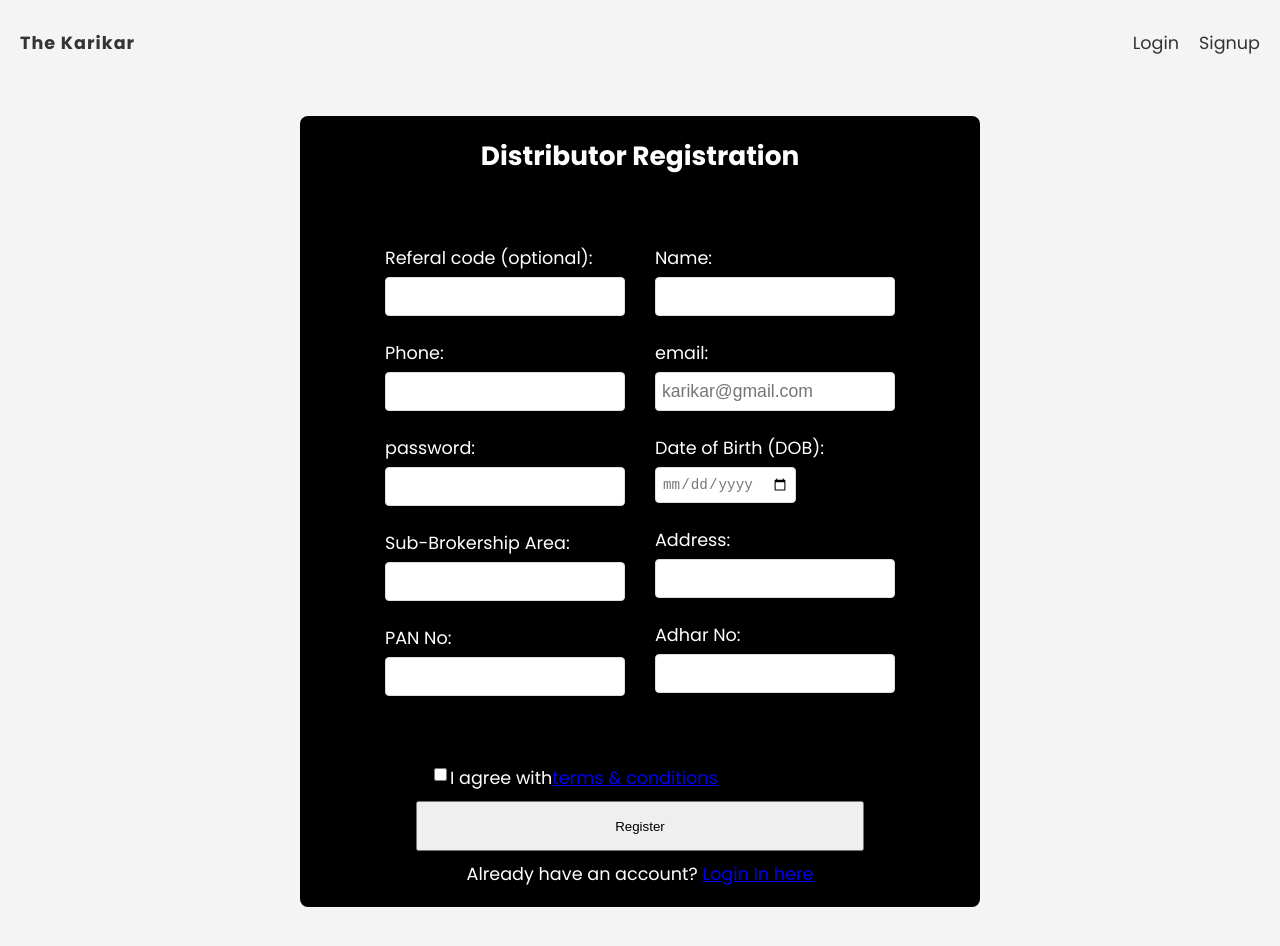
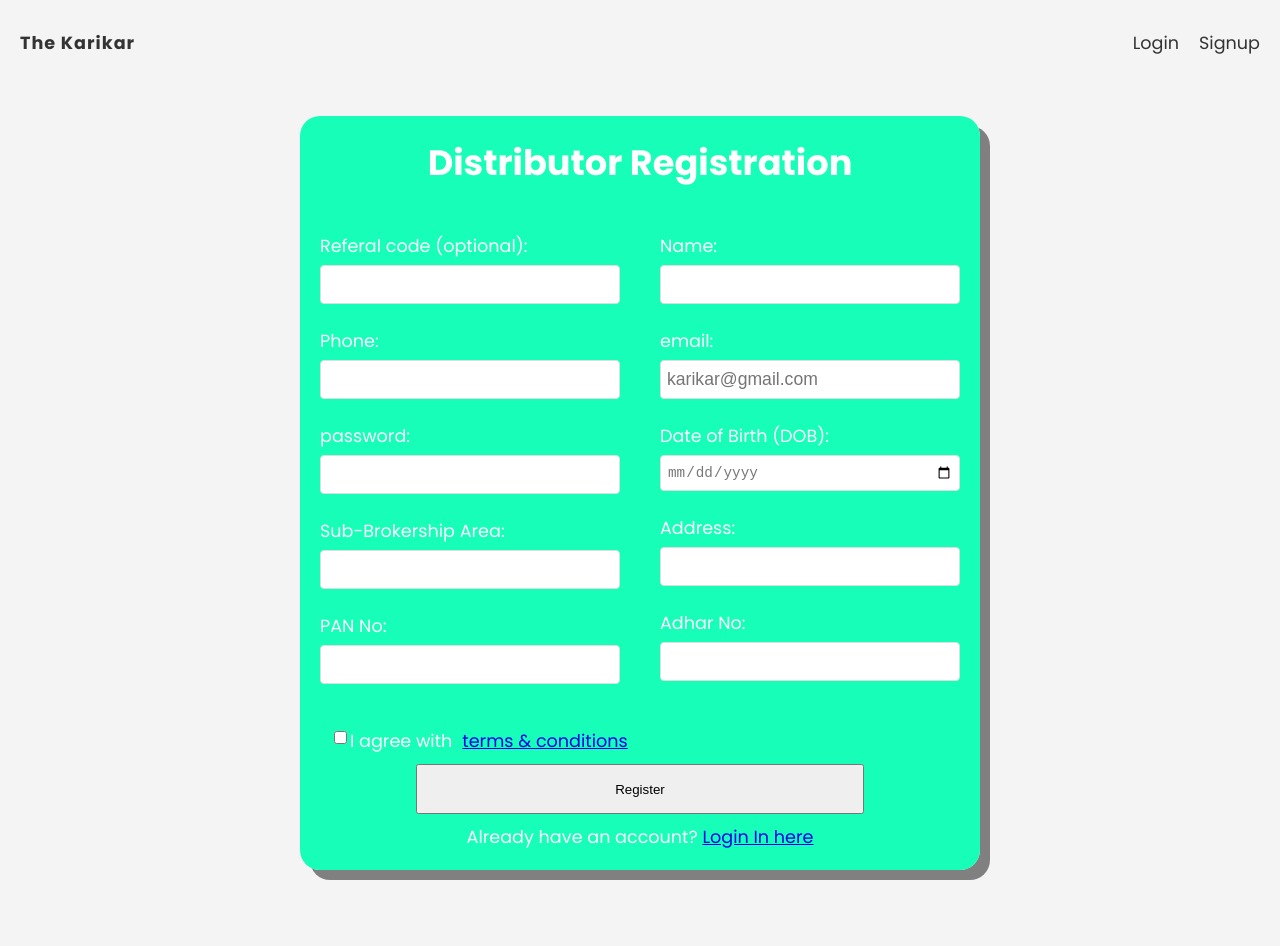
Before and after one commit to swatantragoswami09/karikarEduWealth, a React (Create React App) app: page /signup in a window 1280 px wide. Shown: the top 946 px of the page. After the commit the page ends 920 px from the top, so only its background shows below. Built offline with nearby package versions, Linux system fonts and the light colour scheme; no server answers.

Commit message:
updated css by skg

```diff
--- a/package.json
+++ b/package.json
@@ -3,10 +3,14 @@
   "version": "0.1.0",
   "private": true,
   "dependencies": {
+    "@emotion/react": "^11.7.1",
+    "@emotion/styled": "^11.6.0",
+    "@mui/material": "^5.2.7",
     "@testing-library/jest-dom": "^5.16.1",
     "@testing-library/react": "^12.1.2",
     "@testing-library/user-event": "^13.5.0",
     "firebase": "^8.5.0",
+    "material-ui": "^0.20.2",
     "react": "^17.0.2",
     "react-dom": "^17.0.2",
     "react-router-dom": "^5.3.0",
--- a/src/context/AuthContext.js
+++ b/src/context/AuthContext.js
@@ -28,6 +28,7 @@ export const AuthContextProvider = ({ children }) => {
         type: "AUTH_IS_READY",
         payload: user,
       });
+      // console.log(unsub);
       unsub();
     });
   }, []);
--- a/src/hooks/useSignup.js
+++ b/src/hooks/useSignup.js
@@ -31,7 +31,7 @@ export const useSignup = () => {
         email,
         password
       );
-      console.log(res.user);
+      // console.log(res.user);
 
       if (!res) {
         throw new Error("Could not complete signup");
@@ -43,12 +43,12 @@ export const useSignup = () => {
       // const imgUrl = await img.ref.getDownloadURL();
 
       // add display name to user
-      // await res.user.updateProfile({ displayName, photoURL: imgUrl });
+      await res.user.updateProfile({ displayName: name });
 
       // create a user document
       await projectFirestore.collection("users").doc(res.user.uid).set({
         online: true,
-        name: name,
+        displayName: name,
         phone: phone,
         subBrokershipArea: subBrokershipArea,
         address: address,
--- a/src/pages/dashboard/Dashboard.js
+++ b/src/pages/dashboard/Dashboard.js
@@ -1,17 +1,39 @@
 import { useLogout } from "../../hooks/useLogout";
-import LoadingSpinner from "../../LoadingSpinner/LoadingSpinner";
+import LoadingSpinner from "../../common/LoadingSpinner/LoadingSpinner";
+import { useAuthContext } from "../../hooks/useAuthContext";
+import { useSignup } from "../../hooks/useSignup";
+import CommonSnackbar from "../../common/Snackbar";
 
 export default function Dashboard() {
-  const { logout, isPending } = useLogout();
+  const { logout } = useLogout();
+  const { user } = useAuthContext();
+  const { signup, isPending, error } = useSignup();
   // if (isPending) {
   //   return <LoadingSpinner />;
   // }
+  console.log("user==>", user.displayName);
+  let snackbar;
+  if (isPending) {
+    return <LoadingSpinner />;
+  }
+  if (!isPending && !error) {
+    snackbar = (
+      <CommonSnackbar
+        message={`${user.displayName} Login successfully`}
+        statusCode="200"
+      />
+    );
+  }
+  if (!isPending && error) {
+    snackbar = <CommonSnackbar message={error} statusCode="400" />;
+  }
   return (
     <div>
       {isPending && <LoadingSpinner />}
 
       <h3> Dashboard Page</h3>
       <p>User login successfully!</p>
+      {user && snackbar}
     </div>
   );
 }
--- a/src/pages/forget/Forget.css
+++ b/src/pages/forget/Forget.css
@@ -4,8 +4,9 @@
   width: 450px;
   padding: 40px;
   border: 1px solid #ddd;
-  background: rgb(0, 0, 0);
-  border-radius: 5px;
+  background-color: #00ffb3;
+  box-shadow: 10px 10px grey;
+  border-radius: 20px;
   color: white;
   text-align: left;
 }
--- a/src/pages/login/Login.css
+++ b/src/pages/login/Login.css
@@ -1,11 +1,12 @@
 .auth-form {
-  max-width: 700px;
+  /* max-width: 700px; */
   margin: 60px auto;
   width: 450px;
   padding: 40px;
   border: 1px solid #ddd;
-  background: rgb(0, 0, 0);
-  border-radius: 5px;
+  background-color: #00ffb3;
+  box-shadow: 10px 10px grey;
+  border-radius: 20px;
   color: white;
   text-align: left;
   /* box-shadow: 10px 10px 5px grey; */
--- a/src/pages/signup/Signup.css
+++ b/src/pages/signup/Signup.css
@@ -1,45 +1,34 @@
 .signup-form {
-  /* max-width: 700px; */
-  border-radius: 10px;
-  padding: 30px;
   display: flex;
-  /* flex-direction: row; */
-  /* border: 1px solid black; */
-  width: fit-content;
   justify-content: center;
-  /* margin-left: 30%; */
-  margin: auto;
   text-align: left;
-  background-color: black;
-  color: white;
 }
 .right-content,
 .left-content {
-  margin: 15px;
+  margin: 20px;
 }
-.main-container{
-  background-color:  black;
+.main-container {
+  background-color: #00ffb3e8;
   color: white;
-  /* width: 400px; */
-  border-radius: 8px;
-  bottom: 100px;
-  margin:auto;
+  border-radius: 20px;
+  bottom: 10px;
+  margin: auto;
   width: 50%;
-/* border: 5px solid #FFFF00; */
   position: relative;
   bottom: 50px;
   padding: 20px;
   align-items: center;
   justify-content: center;
+  box-shadow: 10px 10px grey;
 }
 
-.signup-btn{
+.signup-btn {
   width: 70%;
   margin: 15px;
   height: 50px;
 }
 
-span{
+span {
   display: flex;
   flex-direction: row;
   text-align: left;
@@ -47,10 +36,12 @@ span{
   /* margin-left: 90px; */
 }
 
-.termsAndCondition{
-  margin-left: 110px;
+.termsAndCondition {
+  margin-left: 10px;
 }
-input,p,Link{
+input,
+p,
+Link {
   margin: 0x 3px;
   width: fit-content;
 }
--- a/src/pages/signup/Signup.js
+++ b/src/pages/signup/Signup.js
@@ -1,10 +1,11 @@
 import { useState } from "react";
-// import "./Signup.css";
+import "./Signup.css";
 import { useSignup } from "../../hooks/useSignup";
 import { Link } from "react-router-dom";
 import LoadingSpinner from "../../common/LoadingSpinner/LoadingSpinner";
 import CommonSnackbar from "../../common/Snackbar";
 import "./Signup.css";
+import { useAuthContext } from "../../hooks/useAuthContext";
 
 export default function Signup() {
   const [referalCode, setReferalCode] = useState("");
@@ -18,6 +19,7 @@ export default function Signup() {
   const [pan, setPan] = useState("");
   const [adhar, setAdhar] = useState("");
   const [termAndCondition, setTermAndCondition] = useState(false);
+  const { user } = useAuthContext();
 
   const { signup, isPending, error } = useSignup();
 
@@ -53,19 +55,17 @@ export default function Signup() {
   if (isPending) {
     return <LoadingSpinner />;
   }
-  if(!isPending && !error){
-     snackbar = (
+  if (!isPending && !error) {
+    snackbar = (
       <CommonSnackbar message="User Login successfully" statusCode="200" />
     );
   }
-  if(!isPending && error){
-    snackbar = (
-      <CommonSnackbar message={error} statusCode="400" />
-    );
+  if (!isPending && error) {
+    snackbar = <CommonSnackbar message={error} statusCode="400" />;
   }
   return (
     <div className="main-container">
-      <h2>Distributor Registration</h2>
+      <h1>Distributor Registration</h1>
       <form onSubmit={handleSubmit}>
         <div className="signup-form">
           <div className="right-content">
@@ -76,6 +76,7 @@ export default function Signup() {
                 required
                 onChange={(e) => setReferalCode(e.target.value)}
                 value={referalCode}
+                style={{ width: "300px" }}
               />
             </label>
 
@@ -86,6 +87,7 @@ export default function Signup() {
                 required
                 onChange={(e) => setPhone(e.target.value)}
                 value={phone}
+                style={{ width: "300px" }}
               />
             </label>
             <label>
@@ -95,6 +97,7 @@ export default function Signup() {
                 required
                 onChange={(e) => setPassword(e.target.value)}
                 value={password}
+                style={{ width: "300px" }}
               />
             </label>
             <label>
@@ -104,6 +107,7 @@ export default function Signup() {
                 required
                 onChange={(e) => setSubBrokershipArea(e.target.value)}
                 value={subBrokershipArea}
+                style={{ width: "300px" }}
               />
             </label>
 
@@ -114,6 +118,7 @@ export default function Signup() {
                 required
                 onChange={(e) => setPan(e.target.value)}
                 value={pan}
+                style={{ width: "300px" }}
               />
             </label>
           </div>
@@ -125,6 +130,7 @@ export default function Signup() {
                 required
                 onChange={(e) => setName(e.target.value)}
                 value={name}
+                style={{ width: "300px" }}
               />
             </label>
 
@@ -136,6 +142,7 @@ export default function Signup() {
                 onChange={(e) => setEmail(e.target.value)}
                 value={email}
                 placeholder="karikar@gmail.com"
+                style={{ width: "300px" }}
               />
             </label>
 
@@ -146,6 +153,7 @@ export default function Signup() {
                 required
                 onChange={(e) => setDob(e.target.value)}
                 value={dob}
+                style={{ width: "300px" }}
               />
             </label>
 
@@ -156,6 +164,7 @@ export default function Signup() {
                 required
                 onChange={(e) => setAddress(e.target.value)}
                 value={address}
+                style={{ width: "300px" }}
               />
             </label>
 
@@ -166,25 +175,31 @@ export default function Signup() {
                 required
                 onChange={(e) => setAdhar(e.target.value)}
                 value={adhar}
+                style={{ width: "300px" }}
               />{" "}
             </label>
           </div>
         </div>
         {/* <div> */}
-
-
-          <span className="termsAndCondition">
-            <input
+        <span className="termsAndCondition">
+          <input
             type="checkbox"
             required
             onChange={() => setTermAndCondition(!termAndCondition)}
             value={termAndCondition}
+            style={{ cursor: "pointer" }}
           />
-          <p>  I agree with </p><Link to="/termandconditions">terms & conditions</Link>
-          </span>
+          <p> I agree with </p>
+          <Link to="/termandconditions">
+            <p style={{ marginLeft: "10px" }}> terms & conditions</p>
+          </Link>
+        </span>
         {/* </div> */}
         {!isPending && (
-          <button className="signup-btn" style={{ margin: "10px 0px" }}>
+          <button
+            className="signup-btn"
+            style={{ margin: "10px 0px", cursor: "pointer" }}
+          >
             Register
           </button>
         )}
@@ -192,7 +207,6 @@ export default function Signup() {
         Already have an account? <Link to="/login">Login In here</Link>
         {error && <div className="error">{error}</div>}
       </form>
-      {snackbar}
     </div>
   );
 }
```
Also changed, not shown: src/pages/login/Login.js (+16 -9 lines), preinstall.txt, 1 other file (tests, documents, lock files or other folders). Lines whose indentation alone changed are shown as unchanged.
